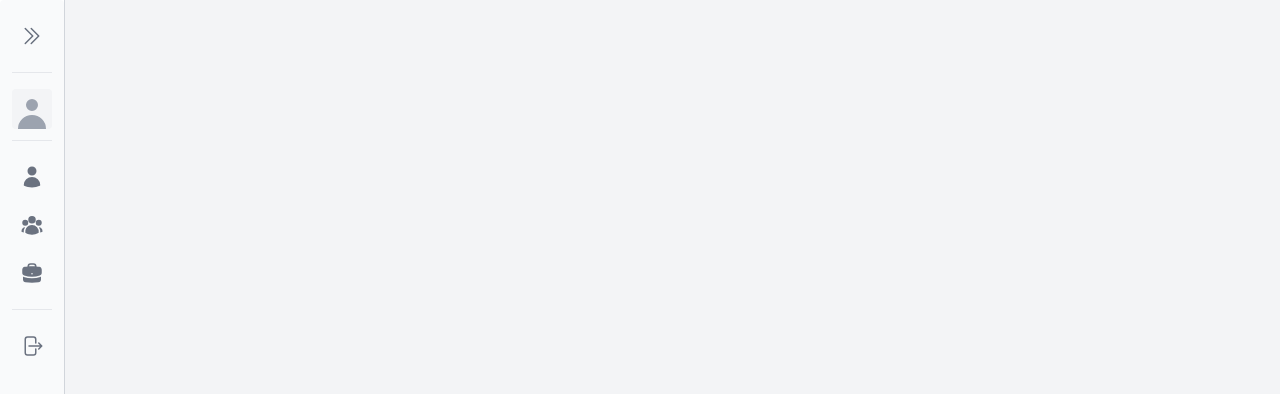
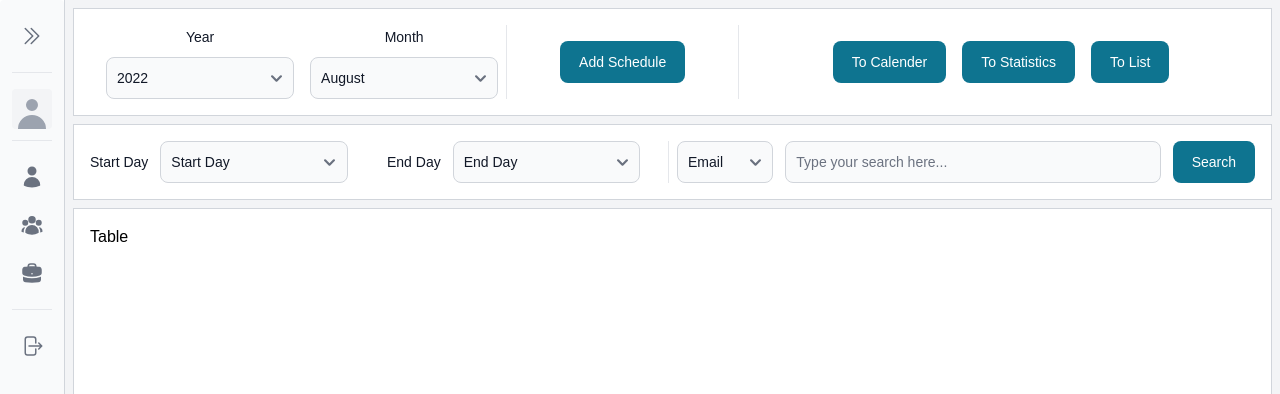
Before and after one commit to IT21058578/itp-frontend, a React (Create React App) app: page /admin/jobs/list in a window 1280 px wide. Shown: the top 394 px of the page. Built offline with nearby package versions, Linux system fonts and the light colour scheme.

Commit message:
Further work on schedule function

```diff
--- a/src/components/Container.jsx
+++ b/src/components/Container.jsx
@@ -8,9 +8,7 @@ function Container({ children, title, className }) {
 			: "p-4 border border-gray-300 bg-white flex flex-col ";
 	return (
 		<div className={classes}>
-			<div className="text-xl font-light mt-auto w-full text-center">
-				{title}
-			</div>
+			<div className="text-xl font-light w-full text-center">{title}</div>
 			{children}
 		</div>
 	);
--- a/src/components/schdManage/SchedulerTopBar.jsx
+++ b/src/components/schdManage/SchedulerTopBar.jsx
@@ -20,11 +20,9 @@ const months = [
 	"December",
 ];
 
-function SchedulerTopBar() {
+function SchedulerTopBar({ handleMonthChange, handleYearChange, year, month }) {
 	const navigate = useNavigate();
 	const [years, setYears] = useState([]);
-	const [year, setYear] = useState(new Date().getFullYear());
-	const [month, setMonth] = useState(new Date().getMonth());
 
 	//Create year list
 	useEffect(() => {
@@ -35,14 +33,6 @@ function SchedulerTopBar() {
 		}
 		setYears(temp);
 	}, []);
-
-	function handleMonthChange(e) {
-		setMonth(e.target.value);
-	}
-
-	function handleYearChange(e) {
-		setYear(e.target.value);
-	}
 
 	return (
 		<div className="flex flex-row h-full gap-2">
@@ -79,23 +69,28 @@ function SchedulerTopBar() {
 			<div className="basis-1/5 border-x flex flex-row items-center justify-center">
 				<AddScheduleInterface />
 			</div>
-			<div className="grow  flex flex-row items-center justify-center">
-				<ButtonGroup>
+			<div className="grow flex flex-row items-center gap-4 justify-center">
+				<Button
+					onClick={() => {
+						navigate("/admin/jobs");
+					}}
+				>
+					To Calender
+				</Button>
 				<Button
 					onClick={() => {
 						navigate("/admin/jobs/stat");
 					}}
 				>
-						View Job Statistics
+					To Statistics
 				</Button>
 				<Button
 					onClick={() => {
 						navigate("/admin/jobs/list");
 					}}
 				>
-						View Job List
+					To List
 				</Button>
-				</ButtonGroup>
 			</div>
 		</div>
 	);
--- a/src/layouts/AdminLayout.jsx
+++ b/src/layouts/AdminLayout.jsx
@@ -4,6 +4,7 @@ import { Route, Routes } from "react-router-dom";
 import { SchedCalenderPage, AdmEmpPage } from "../pages";
 import { Fragment } from "react";
 import { AuthContext } from "../context";
+import AdminSchedLayout from "./AdminSchedLayout";
 
 function AdminLayout() {
 	const { auth } = useContext(AuthContext);
@@ -17,11 +18,11 @@ function AdminLayout() {
 				<div className="bg-gray-100 p-2 w-full">
 					<Routes>
 						<Route
-							path="jobs"
-							element={<SchedCalenderPage auth={auth} />}
+							path="jobs/*"
+							element={<AdminSchedLayout auth={auth} />}
 						></Route>
 						<Route
-							path="employees"
+							path="employees/*"
 							element={<AdmEmpPage auth={auth} />}
 						></Route>
 					</Routes>
--- a/src/layouts/AdminSchedLayout.jsx
+++ b/src/layouts/AdminSchedLayout.jsx
@@ -1,9 +1,45 @@
-import React from 'react'
+import React, { Fragment, useState } from "react";
+import { Route, Routes } from "react-router-dom";
+import { Calender, SchedulerTopBar, Container } from "../components";
+import { SchedCalenderPage, SchedListPage, SchedStatPage } from "../pages";
 
-function AdminSchedLayout() {
-  return (
-    <div>AdminSchedLayout</div>
-  )
+/*
+This layout goes inside the AdminLayout. It contains the Sidebar which is common to all
+Schedule/Job pages and also stores the state shared across all 3 pages.
+ */
+function AdminSchedLayout({ auth }) {
+	const [year, setYear] = useState(new Date().getFullYear());
+	const [month, setMonth] = useState(new Date().getMonth());
+
+	function handleMonthChange(e) {
+		setMonth(e.target.value);
+	}
+
+	function handleYearChange(e) {
+		setYear(e.target.value);
+	}
+
+	return (
+		<Fragment>
+			<div className="flex flex-col gap-2 h-full">
+				<Container>
+					<SchedulerTopBar
+						handleMonthChange={handleMonthChange}
+						handleYearChange={handleYearChange}
+						year={year}
+						month={month}
+					/>
+				</Container>
+				<div className="grow grid gap-2 ">
+					<Routes>
+						<Route path="" element={<SchedCalenderPage />}></Route>
+						<Route path="stat" element={<SchedStatPage />}></Route>
+						<Route path="list" element={<SchedListPage />}></Route>
+					</Routes>
+				</div>
+			</div>
+		</Fragment>
+	);
 }
 
-export default AdminSchedLayout
+export default AdminSchedLayout;
--- a/src/layouts/EmpLayout.jsx
+++ b/src/layouts/EmpLayout.jsx
@@ -16,8 +16,8 @@ function EmpLayout() {
 				<div className="bg-gray-100 p-2 w-full">
 					<Routes>
 						<Route path="/" element={<EmpLandPage auth={auth} />}></Route>
-						<Route path="/stat" element={<EmpStatPage auth={auth} />}></Route>
-						<Route path="/jobs" element={<EmpJobPage auth={auth} />}></Route>
+						<Route path="/stat/*" element={<EmpStatPage auth={auth} />}></Route>
+						<Route path="/jobs/*" element={<EmpJobPage auth={auth} />}></Route>
 					</Routes>
 				</div>
 			</div>
--- a/src/pages/SchedCalenderPage.jsx
+++ b/src/pages/SchedCalenderPage.jsx
@@ -7,18 +7,9 @@ import { Calender, SchedulerTopBar, Container } from "../components";
 function SchedCalenderPage({ auth }) {
 	return (
 		<Fragment>
-			<div className="flex flex-col gap-2 h-full border">
-				<Container>
-					<SchedulerTopBar />
-				</Container>
-				<div className="grow grid gap-2 ">
-					<Container title="Calender">
-						<Calender />
-					</Container>
-				</div>
-			</div>
-
-			{/* <div className="border p-2 h-full border-gray-300 bg-white"></div> */}
+			<Container title="Calender">
+				<Calender />
+			</Container>
 		</Fragment>
 	);
 }
--- a/src/pages/SchedListPage.jsx
+++ b/src/pages/SchedListPage.jsx
@@ -1,15 +1,67 @@
+import { Dropdown, Select, Label, TextInput, Button } from "flowbite-react";
 import React from "react";
+import { Fragment, useState } from "react";
+import { Container } from "../components";
 
 // This page will have a searchable and sortable list of all schedules. The
 // entries of the table shown will link directly to a the main job page where
 // further information can be seen in detail.
 function SchedListPage({ auth }) {
+	const [startDay, setStartDay] = useState(0);
+	const [endDay, setEndDay] = useState(0);
+	const [searchStr, setSearchStr] = useState("");
+	const [searchType, setSearchType] = useState("");
+
 	return (
-		<div>
-			This page will have a searchable and sortable list of all schedules. The
-			entries of the table shown will link directly to a the main job page where
-			further information can be seen in detail.
-		</div>
+		<Fragment>
+			<div className="flex flex-col gap-2">
+				<Container>
+					<div className="flex flex-row gap-2">
+						<div className="flex-1 flex flex-row gap-4 border-r">
+							<div className="flex-1 flex flex-row items-center gap-3">
+								<div className="block text-center">
+									<Label value="Start Day" />
+								</div>
+								<div className="basis-4/6">
+									<Select>
+										<option>Start Day</option>
+									</Select>
+								</div>
+							</div>
+							<div className="flex-1 flex flex-row items-center gap-3">
+								<div className="block text-center">
+									<Label value="End Day" />
+								</div>
+								<div className="basis-4/6">
+									<Select>
+										<option>End Day</option>
+									</Select>
+								</div>
+							</div>
+						</div>
+						<div className="flex-1 flex flex-row gap-2">
+							<div className="flex-1 flex flex-row items-center gap-3">
+								<div className="basis-1/6">
+									<Select>
+										<option>Email</option>
+										<option>Id</option>
+										<option>Name</option>
+										<option>Job Title</option>
+									</Select>
+								</div>
+								<div className="flex-1">
+									<TextInput placeholder="Type your search here..." />
+								</div>
+								<div>
+									<Button>Search</Button>
+								</div>
+							</div>
+						</div>
+					</div>
+				</Container>
+				<Container className="grow">Table</Container>
+			</div>
+		</Fragment>
 	);
 }
 
--- a/src/pages/SchedStatPage.jsx
+++ b/src/pages/SchedStatPage.jsx
@@ -1,15 +1,18 @@
 import React from "react";
+import { Fragment } from "react";
+import { Container } from "../components";
 
 // SchedStatPage. This page will contain methods to get statistical
 // information about certain days to help admins gain indepth data about jobs
 // over some period of time.
 function SchedStatPage({ auth }) {
 	return (
-		<div>
-			SchedStatPage. This page will contain methods to get statistical
-			information about certain days to help admins gain indepth data about jobs
-			over some period of time.
-		</div>
+		<Fragment>
+			<div className="flex flex-col gap-2">
+				<Container>Detailed Data Picker</Container>
+				<Container className="grow">Stats</Container>
+			</div>
+		</Fragment>
 	);
 }
 
```
Lines whose indentation alone changed are shown as unchanged.
